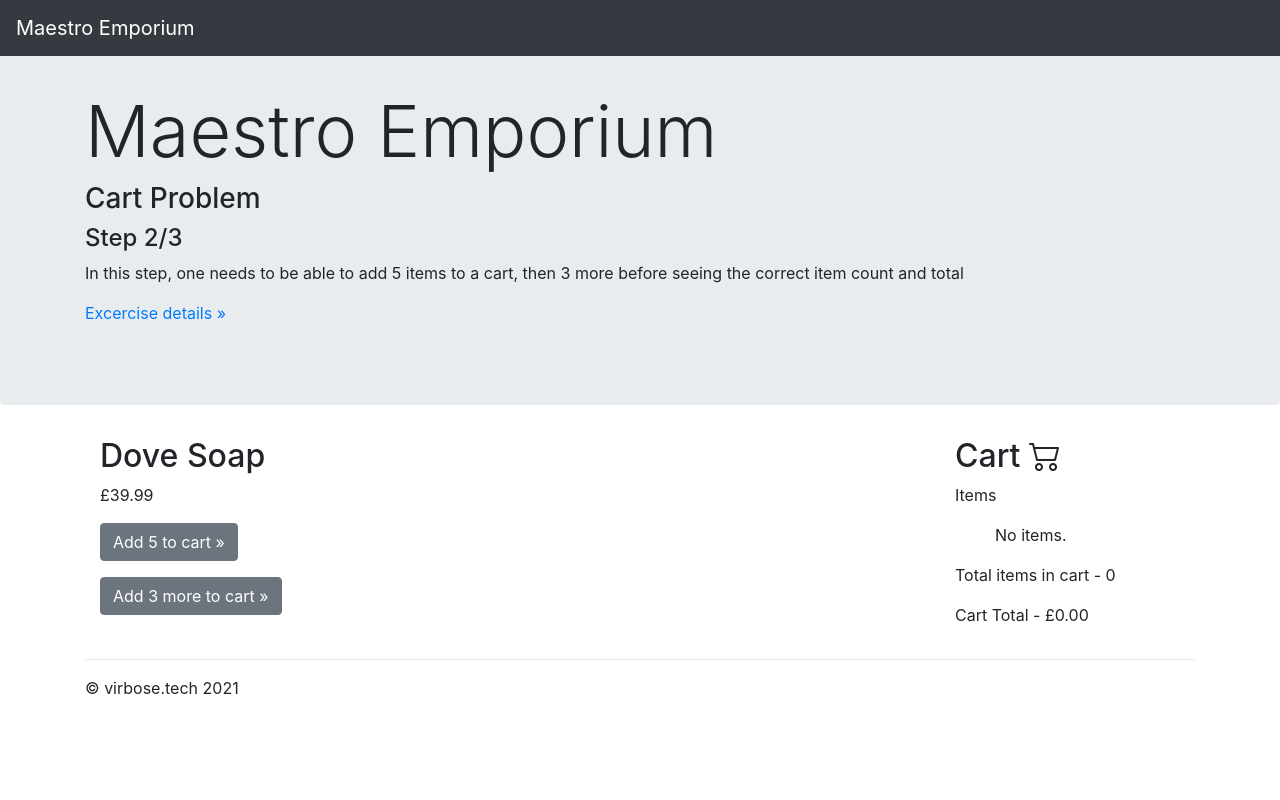
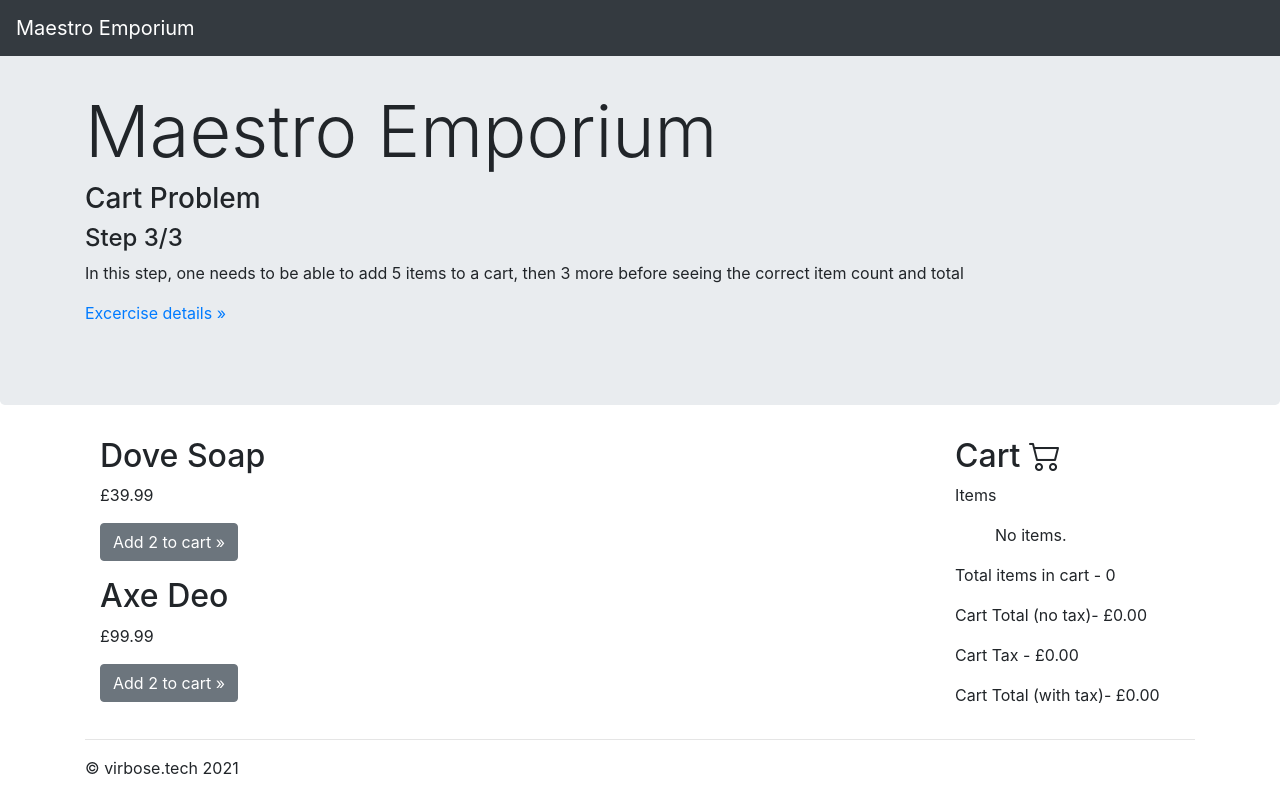
Before and after one commit to virbose/maestro-emporium, a Django app: page / in a window 1280 px wide. Run offline with Django 3.2, Linux system fonts and the light colour scheme; data comes from the database, SQL or seed files in the repository; data that the repository does not hold is empty; some libraries are stand-ins or nearby versions.

Commit message:
Stage 3 complete (#5)
Co-authored-by: Vlad Birtocian <>

```diff
--- a/maemp/shop/fixtures/products.json
+++ b/maemp/shop/fixtures/products.json
@@ -1 +1 @@
-[{"model": "shop.product", "pk": 1, "fields": {"name": "Dove Soap", "item_price": "39.99"}}]
+[{"model": "shop.product", "pk": 1, "fields": {"name": "Dove Soap", "item_price": "39.99"}}, {"model": "shop.product", "pk": 2, "fields": {"name": "Axe Deo", "item_price": "99.99"}}]
--- a/maemp/shop/models.py
+++ b/maemp/shop/models.py
@@ -33,6 +33,14 @@ class Cart(models.Model):
     def items_in_cart(self) -> int:
         return  sum(self.cartitem_set.all().values_list('item_qty', flat=True)) or 0
 
+    @property
+    def cart_tax(self) -> Decimal:
+        return Decimal(self.cart_total * Decimal('0.125')).quantize(Decimal('0.01'), rounding=ROUND_HALF_UP)
+
+    @property
+    def cart_grand_total(self) -> Decimal:
+        return Decimal(self.cart_total + self.cart_tax).quantize(Decimal('0.01'), rounding=ROUND_HALF_UP)
+
 
 class CartItem(models.Model):
     cart = models.ForeignKey(Cart, on_delete=models.CASCADE)
--- a/maemp/shop/templates/shop/home.html
+++ b/maemp/shop/templates/shop/home.html
@@ -18,7 +18,7 @@
             <div class="container">
                 <h1 class="display-3">Maestro Emporium</h1>
                 <h3>Cart Problem</h3>
-                <h4>Step 2/3</h4>
+                <h4>Step 3/3</h4>
                 <p>In this step, one needs to be able to add 5 items to a cart, then 3 more before seeing the
                     correct item count and total</p>
                 <p><a data-toggle="collapse" href="#collapseStep2" role="button" aria-expanded="false"
@@ -33,20 +33,28 @@
                             <li>
                                 And a product, Dove Soap with a unit price of 39.99
                             </li>
+                            <li>
+                                And another product, Axe Deo with a unit price of 99.99
+                            </li>
+                            <li>
+                                And a sales tax rate of 12.5%
+                            </li>
                         </ul>
 
 
                         <p>When:</p>
 
                         <ul>
-                            <li>The user adds 5 Dove Soaps to the shopping cart</li>
-                            <li>And then adds another 3 Dove Soaps to the shopping cart</li>
+                            <li>The user adds 2 Dove Soaps to the shopping cart</li>
+                            <li>And then adds 2 Axe Deos to the shopping cart</li>
                         </ul>
                         <p>Then:</p>
 
                         <ul>
-                            <li>The shopping cart should contain 8 Dove Soaps each with a unit price of 39.99</li>
-                            <li>And the shopping cart’s total price should equal 319.92</li>
+                            <li>The shopping cart should contain 2 Dove Soaps each with a unit price of 39.99</li>
+                            <li>And the shopping cart should contain 2 Axe Deos each with a unit price of 99.99</li>
+                            <li>And the total sales tax amount for the shopping cart should equal 35.00</li>
+                            <li>And the shopping cart’s total price should equal 314.96</li>
                         </ul>
                     </div>
                 </div>
@@ -58,17 +66,12 @@
             <div class="row">
                 <div class="col-md-9">
                     {% for product in products %}
-                        <div class="col-md-4">
+                        <div class="col-md-3">
                             <h2>{{ product.name }}</h2>
                             <p>£{{ product.item_price|floatformat:"-2" }}</p>
                             <p><a class="btn btn-secondary"
-                                  href="{% url 'add_to_cart' product_id=product.pk quantity=5 %}" role="button">Add 5 to
+                                  href="{% url 'add_to_cart' product_id=product.pk quantity=2 %}" role="button">Add 2 to
                                 cart &raquo;</a>
-                            </p>
-                            <p>
-                                <a class="btn btn-secondary"
-                                   href="{% url 'add_to_cart' product_id=product.pk quantity=3 %}" role="button">Add 3
-                                    more to cart &raquo;</a>
                             </p>
                         </div>
                     {% empty %}
@@ -91,7 +94,9 @@
                             </ul>
                         </div>
                         <p>Total items in cart - {{ cart.items_in_cart|default:'0' }}</p>
-                        <p>Cart Total - £{{ cart.cart_total|default:'0.00' }}</p>
+                        <p>Cart Total (no tax)- £{{ cart.cart_total|default:'0.00' }}</p>
+                        <p>Cart Tax - £{{ cart.cart_tax|default:'0.00' }}</p>
+                        <p>Cart Total (with tax)- £{{ cart.cart_grand_total|default:'0.00' }}</p>
 
                     </div>
                 </div>
```
Also changed, not shown: maemp/shop/tests/test_models.py (+65 -1 lines), maemp/shop/tests/test_views.py (+10 -0 lines), README.md.
